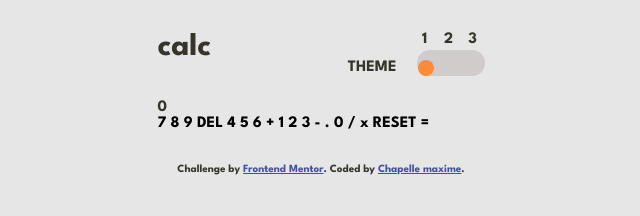
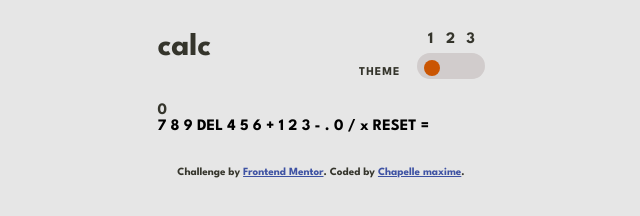
Before and after one commit to maxi1993-tech/calculator-app, a website: page index.html in a window 1280 px wide. Shown: the full height of the page, 319-959 px from the left. Drawn offline with Linux system fonts and the light colour scheme.

Commit message:
feat: build theme switcher with fieldset and two-row layout

```diff
--- a/index.html
+++ b/index.html
@@ -23,30 +23,27 @@
 
       <h1 class="header__title">calc</h1>
 
-      <div role="radiogroup" class="theme" aria-labelledby="theme-label">
+      <fieldset class="theme">
 
-        <span class="theme__label" id="theme-label">theme</span>
+        <legend class="theme__label">theme</legend>
 
         <div class="theme__container">
 
-          <div class="theme__box">
-            <input class="theme__button" type="radio" id="theme-light" name="theme" value="light" checked>
+          <div class="theme__numbers">
             <label class="theme__number" for="theme-light">1</label>
+            <label class="theme__number" for="theme-dark">2</label>
+            <label class="theme__number" for="theme-purple">3</label>
           </div>
 
-          <div class="theme__box">
+          <div class="theme__buttons">
+            <input class="theme__button" type="radio" id="theme-light" name="theme" value="light" checked>
             <input class="theme__button" type="radio" id="theme-dark" name="theme" value="dark">
-            <label class="theme__number" for="theme-dark">2</label>
-          </div>
-
-          <div class="theme__box">
             <input class="theme__button" type="radio" id="theme-purple" name="theme" value="purple">
-            <label class="theme__number" for="theme-purple">3</label>
           </div>
 
         </div>
 
-      </div>
+      </fieldset>
 
     </header>
 
--- a/sass/layout/_theme.scss
+++ b/sass/layout/_theme.scss
@@ -2,20 +2,14 @@
 
 .theme {
     display: flex;
-    align-items: end;
+    align-items: flex-end;
     gap: $gap-theme;
-    position: relative;
 
-    &:after {
-        position: absolute;
-        content: "";
-        width: 68px;
-        height: 26px;
-        bottom: 0;
-        right: 0;
-        z-index: -10;
-        border-radius: $radius-theme;
-        background-color: var(--theme-background);
+    &__label {
+        text-transform: uppercase;
+        float: left;
+        font-size: $font-size-themes;
+        letter-spacing: 1px;
     }
 
     &__button {
@@ -24,25 +18,34 @@
         height: 16px;
         background-color: transparent;
         border-radius: 50%;
+        cursor: pointer;
 
         &:checked {
-            background-color: hsl(25, 100%, 61%);
+            background-color: var(--toggle-background);
         }
-    }
-
-
-    &__label {
-        text-transform: uppercase;
     }
 
     &__container {
         display: flex;
+        flex-direction: column;
+        gap: 5px;
+        align-items: center;
     }
 
-    &__box {
-        display: flex;
-        flex-direction: column-reverse;
-        align-items: center;
-        gap: 9px;
+    &__numbers {
+        display: grid;
+        grid-template-columns: repeat(3, 20px);
+        place-items: center;
+    }
+
+    &__buttons {
+        display: grid;
+        grid-template-rows: 1fr;
+        grid-template-columns: repeat(3, 20px);
+        place-items: center;
+        background-color: var(--theme-background);
+        border-radius: $radius-theme;
+        height: 26px;
+        padding: 0 4px;
     }
 }
```
Also changed, not shown: css/style.css.
